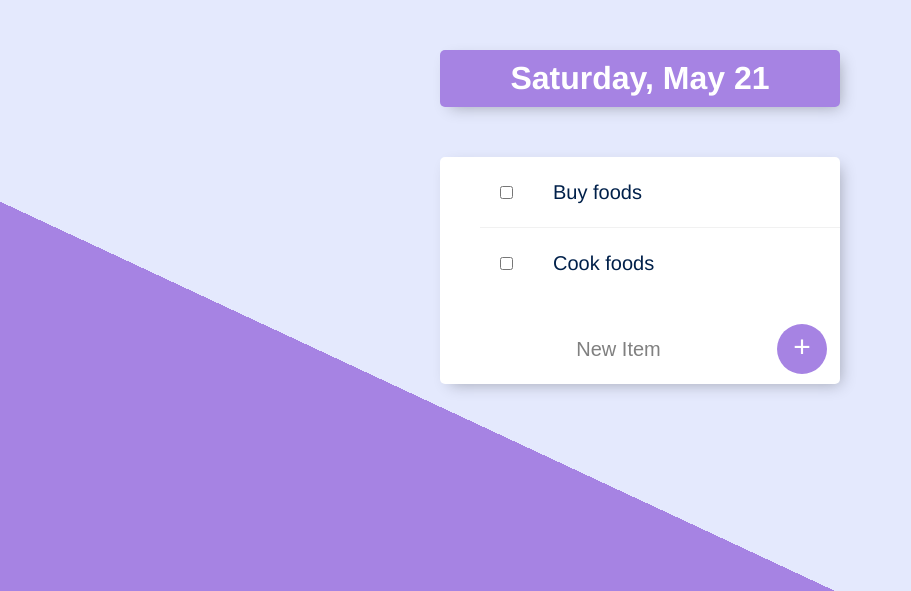
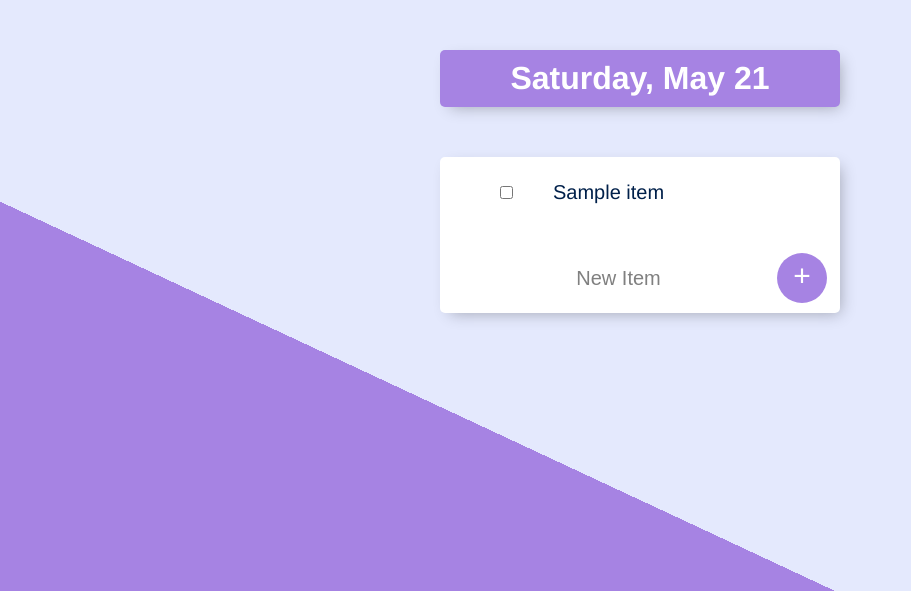
Before and after one commit to kavishkamk/TestWebProjects, a Node server app: page / in a window 1280 px wide. Shown: the top 591 px of the page, without its empty margins (0-911 px from the left). Run offline with Node 20, Linux system fonts and the light colour scheme; tables that the repository leaves empty hold one stand-in row (Sample ...); some libraries are stand-ins or nearby versions.

Commit message:
update with mongoDB

```diff
--- a/todolist-v1/app.js
+++ b/todolist-v1/app.js
@@ -1,12 +1,27 @@
 const express = require('express');
 const bodyParser = require('body-parser');
+const mongoose = require('mongoose');
+const { redirect } = require('express/lib/response');
 const date = require(__dirname + "/date.js");
 
 const app = express();
 
 const port = 3000;
-const items = ["Buy foods", "Cook foods"];
-const worklist = [];
+
+// connect to mongo db (todoListDB)
+mongoose.connect('mongodb://localhost:27017/todoListDB');
+
+const itemSchema = new mongoose.Schema({
+    name: String
+});
+
+const Item = mongoose.model('Item', itemSchema);
+
+const item1 = new Item({name: "First Task"});
+const item2 = new Item({name: "Task Two"});
+const item3 = new Item({name: "Task Three"});
+
+const defaultArray = [item1, item2, item3];
 
 app.use(bodyParser.urlencoded({extended:true}));
 app.use(express.static("public"));
@@ -14,9 +29,25 @@ app.set('view engine', 'ejs');
 
 app.get('/', function(req, res) {
 
+    Item.find({}, function(err, result){
 
-
-    res.render('list', {listTitle : date.getDate(), items: items});
+        if(result.length === 0) {
+            Item.insertMany(defaultArray, function(errs, docs) {
+                if(errs) {
+                    console.log(errs);
+                } else {
+                    console.log("Added default Item with no Errors");
+                }
+            });
+            res.redirect('/');
+        } else {
+            if(err) {
+                console.log(err);
+            } else {
+                res.render('list', {listTitle : date.getDate(), items: result, routpath: "\\", dateFree: 0});
+            }
+        }
+    });
 
 });
 
@@ -24,17 +55,58 @@ app.post('/', function(req, res) {
 
     var item = req.body.newItem;
 
-    if (req.body.list === "Work") {
-        worklist.push(item);
-        res.redirect('/work');
-    } else {
-        items.push(item);
-        res.redirect('/');
-    }
+    const tempItem = new Item({name: item});
+    tempItem.save();
+    res.redirect('/');
 });
 
-app.get('/work', function(req, res) {
-    res.render('list', {listTitle: "Work Page", items: worklist});
+app.post('/delete', function(req, res) {
+
+   const selectedId = req.body.checkBox;
+   const dateFree = req.body.dateFree;
+   const listName = req.body.listName;
+   console.log(selectedId);
+   console.log(dateFree);
+   console.log(listName);
+
+   var listModel = Item;
+   var path = '/';
+
+   if(dateFree == 1) {
+       listModel = mongoose.model(listName + "Item", itemSchema);
+       path = '/' + listName;
+   }
+   listModel.findByIdAndRemove(selectedId, function(err, docs) {
+       if(err) {
+           console.log(err);
+       } else {
+           console.log("Removed successfully");
+       }
+   });
+
+   res.redirect(path);
+
+});
+
+app.get('/:newpage', function(req, res) {
+
+    const newpage = req.params.newpage;
+    const TempItem = mongoose.model(newpage + "Item", itemSchema);
+
+    TempItem.find({}, function(err, result){
+        if(err) {
+            console.log(err);
+        } else {
+            res.render('list', {listTitle: newpage, items: result, routpath: newpage, dateFree: 1});
+        }
+    });
+});
+
+app.post('/:newpage', function(req, res) {
+    const TempItem = mongoose.model(req.params.newpage + "Item", itemSchema);
+    const tempItem = new TempItem({name: req.body.newItem});
+    tempItem.save();
+    res.redirect('/' + req.params.newpage);
 });
 
 app.listen(port, function() {
--- a/todolist-v1/package.json
+++ b/todolist-v1/package.json
@@ -11,6 +11,7 @@
   "dependencies": {
     "body-parser": "^1.20.0",
     "ejs": "^3.1.8",
-    "express": "^4.18.1"
+    "express": "^4.18.1",
+    "mongoose": "^6.3.3"
   }
 }
--- a/todolist-v1/public/css/styles.css
+++ b/todolist-v1/public/css/styles.css
@@ -51,7 +51,7 @@ p {
   color: #00204a;
 }
 
-form {
+form.item {
   text-align: center;
   margin-left: 20px;
 }
--- a/todolist-v1/views/list.ejs
+++ b/todolist-v1/views/list.ejs
@@ -4,16 +4,19 @@
     </div>
     <div class="box">
         <ul>
-            <% for (var i = 0 ; i < items.length; i++) { %>
-                <div class="item">
-                    <input type="checkbox">
-                    <p><%= items[i] %></p>
-                </div>
-            <% } %>
-
+            <% items.forEach(function(element) { %>
+                <form action="/delete" method="post">
+                    <div class="item">
+                        <input type="hidden" name="listName" value="<%=listTitle%>">
+                        <input type="hidden" name="dateFree" value="<%=dateFree%>">
+                        <input type="checkbox" name="checkBox" value="<%= element._id%>" onChange="this.form.submit()">
+                        <p><%= element.name %></p>
+                    </div>
+                </form>
+            <% }); %>
         </ul>
 
-        <form action="/" method="post" class="item">
+        <form action="<%=routpath%>" method="post" class="item">
             <input type="text" name="newItem" id="" placeholder="New Item" autocomplete="off">
             <button type="submit" name="list" value=<%= listTitle %>>+</button>
         </form>
```
Also changed, not shown: todolist-v1/README.md, 1 other file.
